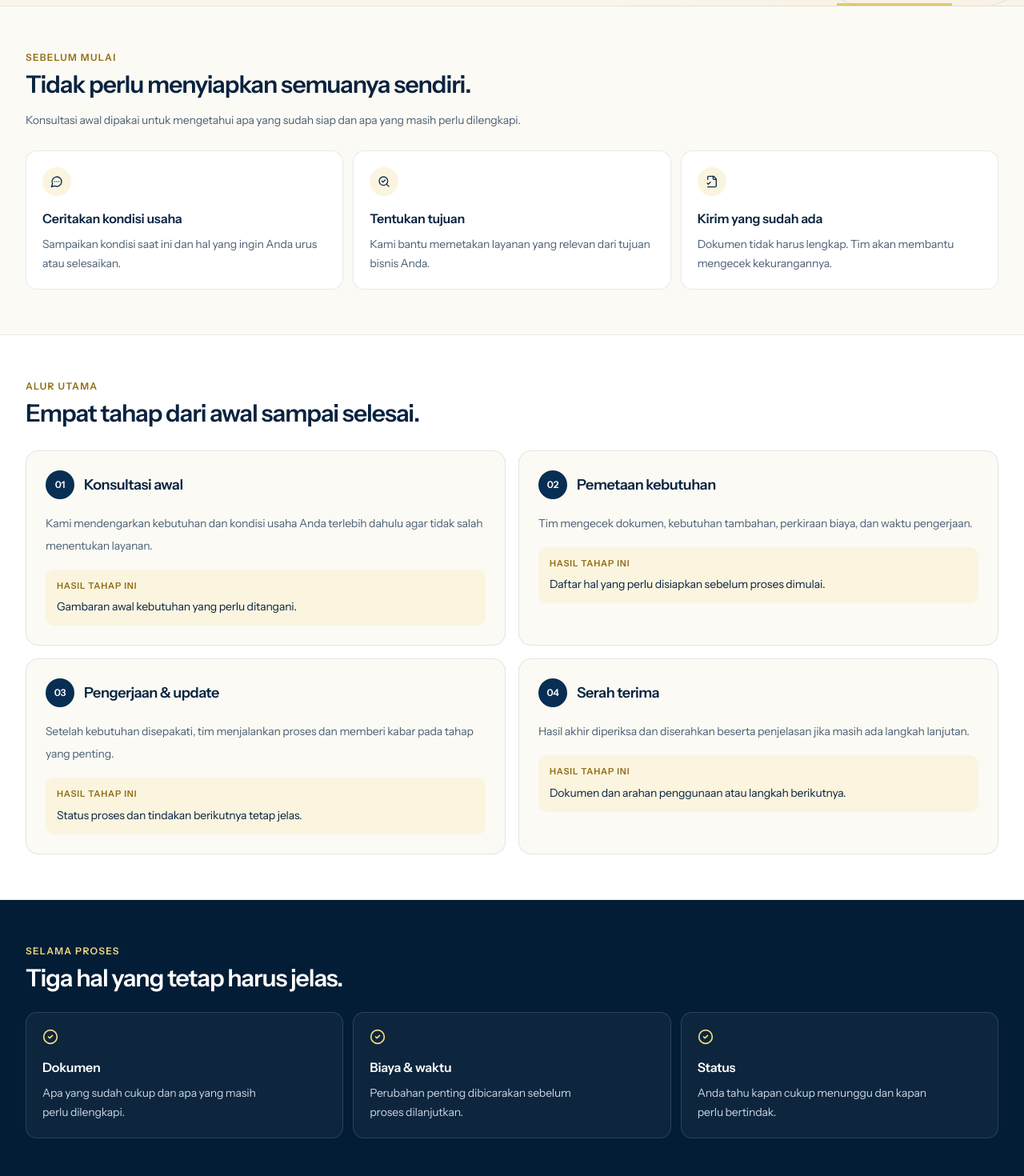
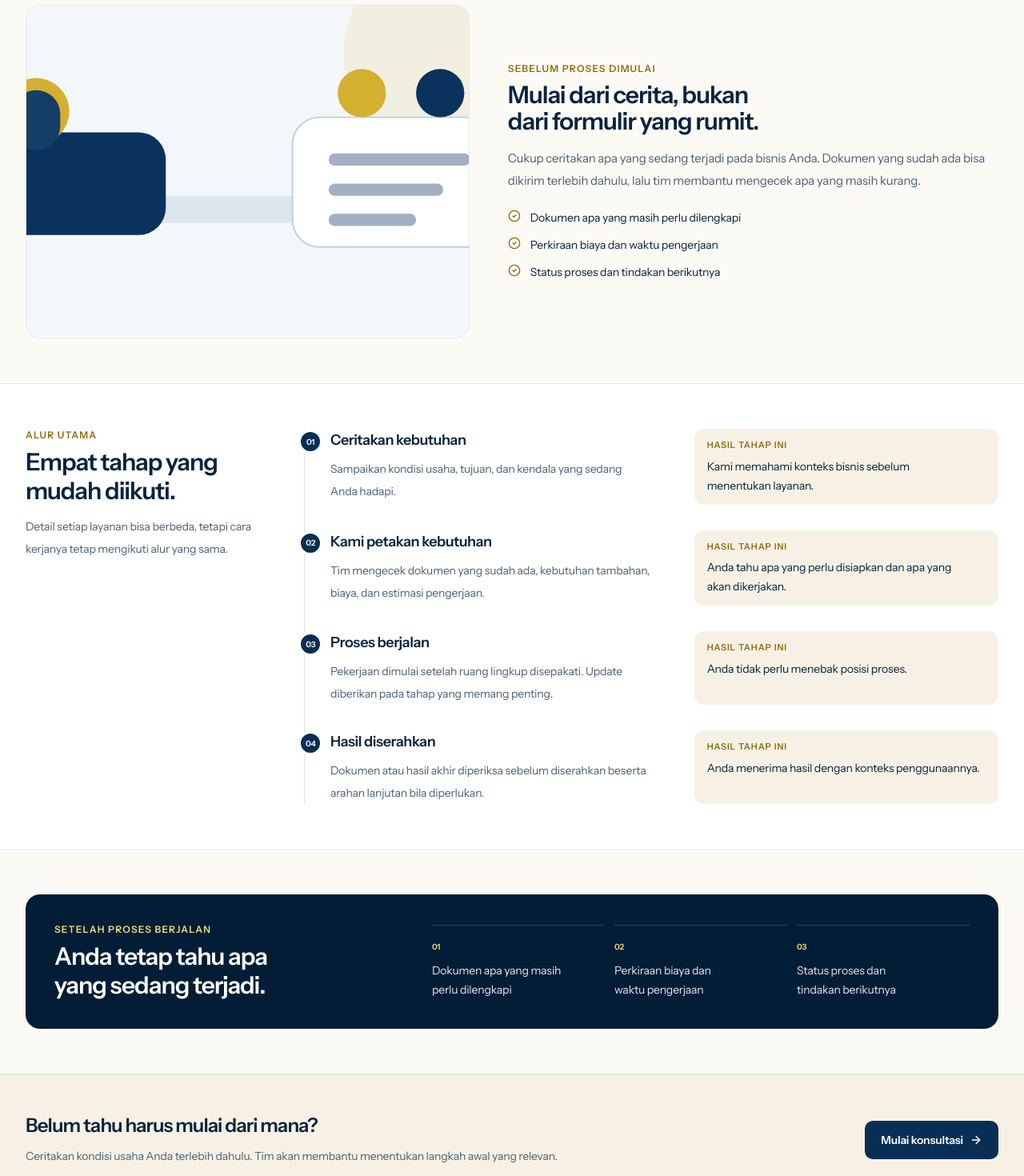
Before and after one commit to UlbertAllain/yuk-jadi-lega, a Next.js app: page /cara-kerja in a window 1280 px wide. Shown: the part 380-1850 px from the top of the page at 80% size. Built offline with nearby package versions, Linux system fonts and the light colour scheme; no server answers.

Commit message:
refactor(ui): give how-it-works a distinct editorial timeline

```diff
--- a/app/(public)/cara-kerja/page.tsx
+++ b/app/(public)/cara-kerja/page.tsx
@@ -1,11 +1,6 @@
+import Image from "next/image";
+import { ArrowRight, CheckCircle2 } from "lucide-react";
 import { createPageMetadata } from "@/lib/seo";
-import {
-  ArrowRight,
-  CheckCircle2,
-  FileCheck2,
-  MessageCircleMore,
-  SearchCheck,
-} from "lucide-react";
 import { PublicPageHero } from "@/components/site/public-page-hero";
 import { getWhatsAppHref } from "@/lib/contact";
 import { getSiteSettings } from "@/lib/data";
@@ -16,61 +11,37 @@ export const metadata = createPageMetadata({
   path: "/cara-kerja",
 });
 
-const preparation = [
+const steps = [
   {
-    icon: MessageCircleMore,
-    title: "Ceritakan kondisi usaha",
-    description: "Sampaikan kondisi saat ini dan hal yang ingin Anda urus atau selesaikan.",
+    number: "01",
+    title: "Ceritakan kebutuhan",
+    description: "Sampaikan kondisi usaha, tujuan, dan kendala yang sedang Anda hadapi.",
+    result: "Kami memahami konteks bisnis sebelum menentukan layanan.",
   },
   {
-    icon: SearchCheck,
-    title: "Tentukan tujuan",
-    description: "Kami bantu memetakan layanan yang relevan dari tujuan bisnis Anda.",
+    number: "02",
+    title: "Kami petakan kebutuhan",
+    description: "Tim mengecek dokumen yang sudah ada, kebutuhan tambahan, biaya, dan estimasi pengerjaan.",
+    result: "Anda tahu apa yang perlu disiapkan dan apa yang akan dikerjakan.",
   },
   {
-    icon: FileCheck2,
-    title: "Kirim yang sudah ada",
-    description: "Dokumen tidak harus lengkap. Tim akan membantu mengecek kekurangannya.",
+    number: "03",
+    title: "Proses berjalan",
+    description: "Pekerjaan dimulai setelah ruang lingkup disepakati. Update diberikan pada tahap yang memang penting.",
+    result: "Anda tidak perlu menebak posisi proses.",
+  },
+  {
+    number: "04",
+    title: "Hasil diserahkan",
+    description: "Dokumen atau hasil akhir diperiksa sebelum diserahkan beserta arahan lanjutan bila diperlukan.",
+    result: "Anda menerima hasil dengan konteks penggunaannya.",
   },
 ] as const;
 
-const steps = [
-  {
-    number: "01",
-    title: "Konsultasi awal",
-    description: "Kami mendengarkan kebutuhan dan kondisi usaha Anda terlebih dahulu agar tidak salah menentukan layanan.",
-    result: "Gambaran awal kebutuhan yang perlu ditangani.",
-  },
-  {
-    number: "02",
-    title: "Pemetaan kebutuhan",
-    description: "Tim mengecek dokumen, kebutuhan tambahan, perkiraan biaya, dan waktu pengerjaan.",
-    result: "Daftar hal yang perlu disiapkan sebelum proses dimulai.",
-  },
-  {
-    number: "03",
-    title: "Pengerjaan & update",
-    description: "Setelah kebutuhan disepakati, tim menjalankan proses dan memberi kabar pada tahap yang penting.",
-    result: "Status proses dan tindakan berikutnya tetap jelas.",
-  },
-  {
-    number: "04",
-    title: "Serah terima",
-    description: "Hasil akhir diperiksa dan diserahkan beserta penjelasan jika masih ada langkah lanjutan.",
-    result: "Dokumen dan arahan penggunaan atau langkah berikutnya.",
-  },
-] as const;
-
-const duringProcess = [
-  ["Dokumen", "Apa yang sudah cukup dan apa yang masih perlu dilengkapi."],
-  ["Biaya & waktu", "Perubahan penting dibicarakan sebelum proses dilanjutkan."],
-  ["Status", "Anda tahu kapan cukup menunggu dan kapan perlu bertindak."],
-] as const;
-
-const notes = [
-  "Waktu pengerjaan dapat berbeda tergantung jenis layanan dan proses instansi terkait.",
-  "Kebutuhan dokumen dapat menyesuaikan bentuk badan usaha dan kondisi masing-masing klien.",
-  "Kebutuhan atau biaya tambahan di luar kesepakatan awal akan dibicarakan sebelum dilanjutkan.",
+const clarity = [
+  "Dokumen apa yang masih perlu dilengkapi",
+  "Perkiraan biaya dan waktu pengerjaan",
+  "Status proses dan tindakan berikutnya",
 ] as const;
 
 export default async function HowItWorksPage() {
@@ -84,56 +55,74 @@ export default async function HowItWorksPage() {
   return (
     <main className="bg-brand-surface">
       <PublicPageHero
-        title="Dari konsultasi sampai selesai, Anda tahu apa yang sedang dikerjakan."
-        description="Alurnya dibuat sederhana: pahami kebutuhan, siapkan yang diperlukan, ikuti progres, lalu terima hasil dengan penjelasan yang jelas."
+        title="Dari konsultasi sampai selesai, alurnya dibuat tetap jelas."
+        description="Anda tidak perlu datang dengan semua jawaban. Kami mulai dari kondisi usaha Anda, lalu memetakan kebutuhan dan langkah berikutnya."
       />
 
-      <section className="page-shell py-9 sm:py-11 lg:py-14">
-        <div className="max-w-2xl">
-          <p className="text-xs font-semibold uppercase tracking-[0.11em] text-brand-gold-dark">Sebelum mulai</p>
-          <h2 className="mt-2 text-2xl font-semibold tracking-[-0.035em] text-brand-ink sm:text-3xl">
-            Tidak perlu menyiapkan semuanya sendiri.
-          </h2>
-          <p className="mt-3 text-sm leading-7 text-brand-muted">
-            Konsultasi awal dipakai untuk mengetahui apa yang sudah siap dan apa yang masih perlu dilengkapi.
-          </p>
-        </div>
+      <section className="page-shell py-8 sm:py-10 lg:py-14">
+        <div className="grid gap-7 lg:grid-cols-[.95fr_1.05fr] lg:items-center lg:gap-12">
+          <div className="relative overflow-hidden rounded-[18px] border border-brand-navy/10 bg-white">
+            <div className="relative aspect-[16/10] sm:aspect-[16/8] lg:aspect-[4/3]">
+              <Image src="/visuals/process-consult.svg" alt="" fill className="object-cover" />
+            </div>
+          </div>
 
-        <div className="mt-6 grid gap-3 sm:grid-cols-3">
-          {preparation.map(({ icon: Icon, title, description }) => (
-            <article key={title} className="rounded-[14px] border border-brand-navy/10 bg-white p-4 sm:p-5">
-              <span className="grid h-9 w-9 place-items-center rounded-full bg-brand-gold-pale text-brand-navy">
-                <Icon className="h-4 w-4" />
-              </span>
-              <h3 className="mt-4 text-base font-semibold text-brand-ink">{title}</h3>
-              <p className="mt-2 text-sm leading-6 text-brand-muted">{description}</p>
-            </article>
-          ))}
+          <div>
+            <p className="text-xs font-semibold uppercase tracking-[0.1em] text-brand-gold-dark">
+              Sebelum proses dimulai
+            </p>
+            <h2 className="mt-2 text-2xl font-semibold leading-[1.1] tracking-[-0.035em] text-brand-ink sm:text-3xl">
+              Mulai dari cerita, bukan dari formulir yang rumit.
+            </h2>
+            <p className="mt-4 text-sm leading-7 text-brand-muted sm:text-[15px]">
+              Cukup ceritakan apa yang sedang terjadi pada bisnis Anda. Dokumen yang sudah ada bisa dikirim terlebih dahulu, lalu tim membantu mengecek apa yang masih kurang.
+            </p>
+
+            <div className="mt-5 grid gap-2.5">
+              {clarity.map((item) => (
+                <div key={item} className="flex items-start gap-3">
+                  <CheckCircle2 className="mt-0.5 h-4 w-4 shrink-0 text-brand-gold-dark" />
+                  <p className="text-sm leading-6 text-brand-ink">{item}</p>
+                </div>
+              ))}
+            </div>
+          </div>
         </div>
       </section>
 
-      <section className="border-y border-brand-navy/9 bg-white py-9 sm:py-11 lg:py-14">
-        <div className="page-shell">
-          <div className="max-w-2xl">
-            <p className="text-xs font-semibold uppercase tracking-[0.11em] text-brand-gold-dark">Alur utama</p>
+      <section className="border-y border-brand-navy/9 bg-white py-8 sm:py-10 lg:py-14">
+        <div className="page-shell grid gap-8 lg:grid-cols-[300px_minmax(0,1fr)] lg:gap-12">
+          <div>
+            <p className="text-xs font-semibold uppercase tracking-[0.1em] text-brand-gold-dark">
+              Alur utama
+            </p>
             <h2 className="mt-2 text-2xl font-semibold tracking-[-0.035em] text-brand-ink sm:text-3xl">
-              Empat tahap dari awal sampai selesai.
+              Empat tahap yang mudah diikuti.
             </h2>
+            <p className="mt-3 text-sm leading-7 text-brand-muted">
+              Detail setiap layanan bisa berbeda, tetapi cara kerjanya tetap mengikuti alur yang sama.
+            </p>
           </div>
 
-          <ol className="mt-7 grid gap-4 md:grid-cols-2">
+          <ol className="relative border-l border-brand-navy/15 pl-6 sm:pl-8">
             {steps.map((step) => (
-              <li key={step.number} className="relative rounded-[16px] border border-brand-navy/10 bg-brand-surface p-5 sm:p-6">
-                <div className="flex items-center gap-3">
-                  <span className="grid h-9 w-9 shrink-0 place-items-center rounded-full bg-brand-navy text-xs font-semibold text-white">
-                    {step.number}
-                  </span>
-                  <h3 className="text-lg font-semibold tracking-[-0.025em] text-brand-ink">{step.title}</h3>
-                </div>
-                <p className="mt-4 text-sm leading-7 text-brand-muted">{step.description}</p>
-                <div className="mt-4 rounded-[10px] bg-brand-gold-pale px-3.5 py-3">
-                  <p className="text-[11px] font-semibold uppercase tracking-[0.08em] text-brand-gold-dark">Hasil tahap ini</p>
-                  <p className="mt-1.5 text-sm leading-6 text-brand-ink">{step.result}</p>
+              <li key={step.number} className="relative pb-8 last:pb-0">
+                <span className="absolute -left-[2.35rem] top-0 grid h-8 w-8 place-items-center rounded-full border-4 border-white bg-brand-navy text-[10px] font-semibold text-white sm:-left-[2.55rem]">
+                  {step.number}
+                </span>
+                <div className="grid gap-3 sm:grid-cols-[1fr_.9fr] sm:gap-8">
+                  <div>
+                    <h3 className="text-lg font-semibold tracking-[-0.025em] text-brand-ink">
+                      {step.title}
+                    </h3>
+                    <p className="mt-2 text-sm leading-7 text-brand-muted">{step.description}</p>
+                  </div>
+                  <div className="rounded-[12px] bg-brand-paper px-4 py-3">
+                    <p className="text-[11px] font-semibold uppercase tracking-[0.08em] text-brand-gold-dark">
+                      Hasil tahap ini
+                    </p>
+                    <p className="mt-1.5 text-sm leading-6 text-brand-ink">{step.result}</p>
+                  </div>
                 </div>
               </li>
             ))}
@@ -141,61 +130,45 @@ export default async function HowItWorksPage() {
         </div>
       </section>
 
-      <section className="bg-brand-navy-dark py-9 text-white sm:py-11 lg:py-14">
-        <div className="page-shell">
-          <div className="max-w-2xl">
-            <p className="text-xs font-semibold uppercase tracking-[0.11em] text-brand-gold-soft">Selama proses</p>
-            <h2 className="mt-2 text-2xl font-semibold tracking-[-0.035em] text-white sm:text-3xl">
-              Tiga hal yang tetap harus jelas.
+      <section className="page-shell py-8 sm:py-10 lg:py-14">
+        <div className="grid gap-6 rounded-[18px] bg-brand-navy-dark p-5 text-white sm:p-7 lg:grid-cols-[.8fr_1.2fr] lg:items-center lg:p-9">
+          <div>
+            <p className="text-xs font-semibold uppercase tracking-[0.1em] text-brand-gold-soft">
+              Setelah proses berjalan
+            </p>
+            <h2 className="mt-2 text-2xl font-semibold tracking-[-0.035em] sm:text-3xl">
+              Anda tetap tahu apa yang sedang terjadi.
             </h2>
           </div>
 
-          <div className="mt-6 grid gap-3 sm:grid-cols-3">
-            {duringProcess.map(([title, description]) => (
-              <article key={title} className="rounded-[14px] border border-white/12 bg-white/[0.04] p-4 sm:p-5">
-                <CheckCircle2 className="h-5 w-5 text-brand-gold-soft" />
-                <h3 className="mt-4 text-base font-semibold text-white">{title}</h3>
-                <p className="mt-2 text-sm leading-6 text-slate-300">{description}</p>
-              </article>
-            ))}
-          </div>
-        </div>
-      </section>
-
-      <section className="page-shell py-9 sm:py-11 lg:py-14">
-        <div className="rounded-[16px] border border-brand-navy/10 bg-white p-5 sm:p-6 lg:grid lg:grid-cols-[280px_minmax(0,1fr)] lg:gap-10">
-          <div>
-            <p className="text-xs font-semibold uppercase tracking-[0.11em] text-brand-gold-dark">Perlu diketahui</p>
-            <h2 className="mt-2 text-xl font-semibold tracking-[-0.03em] text-brand-ink sm:text-2xl">
-              Waktu pengerjaan bisa berbeda.
-            </h2>
-          </div>
-          <div className="mt-5 grid gap-3 lg:mt-0">
-            {notes.map((item) => (
-              <div key={item} className="flex gap-3">
-                <span className="mt-2 h-1.5 w-1.5 shrink-0 rounded-full bg-brand-gold" />
-                <p className="text-sm leading-6 text-brand-muted">{item}</p>
+          <div className="grid gap-3 sm:grid-cols-3">
+            {clarity.map((item, index) => (
+              <div key={item} className="border-t border-white/15 pt-3">
+                <span className="text-[10px] font-semibold text-brand-gold-soft">
+                  {String(index + 1).padStart(2, "0")}
+                </span>
+                <p className="mt-2 text-sm leading-6 text-slate-200">{item}</p>
               </div>
             ))}
           </div>
         </div>
       </section>
 
-      <section className="border-t border-brand-navy/9 bg-brand-paper py-9 sm:py-11 lg:py-14">
+      <section className="border-t border-brand-navy/9 bg-brand-paper py-8 sm:py-10 lg:py-12">
         <div className="page-shell grid gap-5 sm:grid-cols-[1fr_auto] sm:items-center">
           <div>
             <h2 className="text-2xl font-semibold tracking-[-0.035em] text-brand-ink">
               Belum tahu harus mulai dari mana?
             </h2>
             <p className="mt-2 max-w-2xl text-sm leading-7 text-brand-muted">
-              Ceritakan kondisi usaha Anda. Tim akan membantu menentukan langkah awal yang paling relevan.
+              Ceritakan kondisi usaha Anda terlebih dahulu. Tim akan membantu menentukan langkah awal yang relevan.
             </p>
           </div>
           <a
             href={consultationHref}
             target={whatsappHref ? "_blank" : undefined}
             rel={whatsappHref ? "noreferrer" : undefined}
-            className="button-gold inline-flex min-h-12 w-full items-center justify-center gap-2 px-5 py-3 text-sm font-semibold sm:w-auto"
+            className="inline-flex min-h-12 w-full items-center justify-center gap-2 rounded-[10px] bg-brand-navy px-5 py-3 text-sm font-semibold text-white transition hover:bg-brand-navy-dark sm:w-auto"
           >
             Mulai konsultasi <ArrowRight className="h-4 w-4" />
           </a>
```
